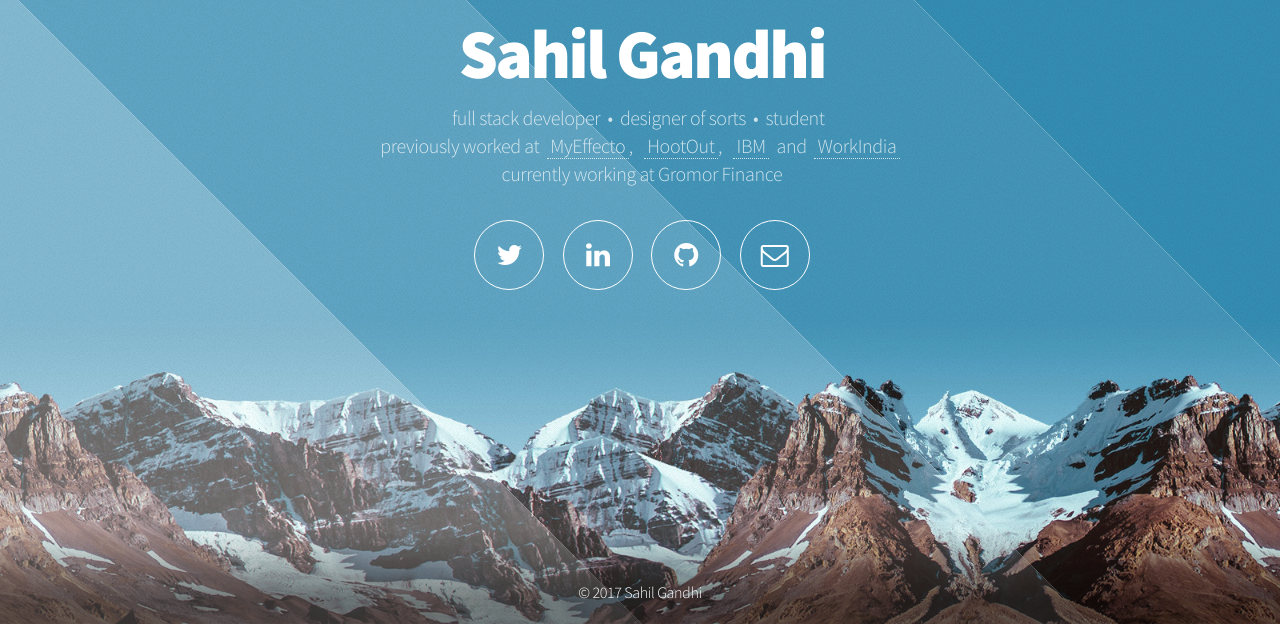
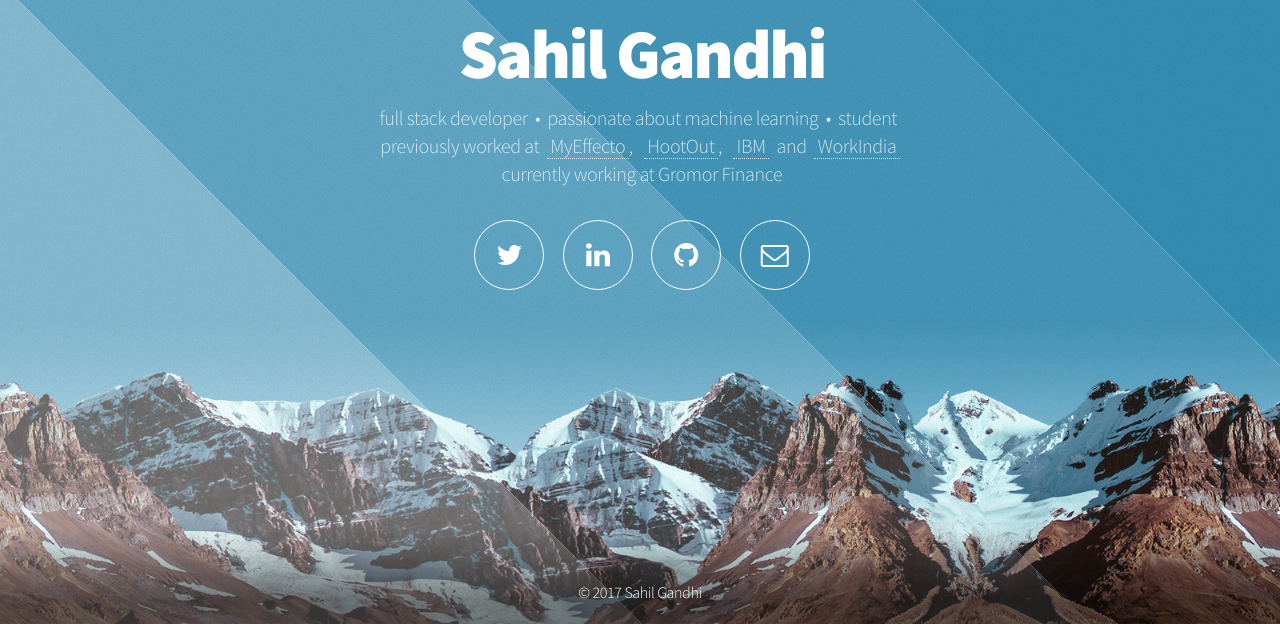
Before and after one commit to gandhisahil/gandhisahil.github.io, a Jekyll site: the page built from index.html, in a window 1280 px wide. Shown: the part 276-900 px from the top of the page. Built offline with Jekyll 4.4.1, drawn with Linux system fonts in a browser that asks for light colours.

Commit message:
Update index.html

```diff
--- a/index.html
+++ b/index.html
@@ -41,7 +41,7 @@ published: true
 						<!--<a href="/about">About</a>-->
 						<!--</h2>-->
 
-						<p>full stack developer &nbsp;&bull;&nbsp; designer of sorts &nbsp;&bull;&nbsp; student &nbsp; <br/> previously worked at &nbsp;<a href="http://myeffecto.com"> MyEffecto </a>,&nbsp; &nbsp;<a href="http://hootout.com"> HootOut </a>,&nbsp; &nbsp;<a href="http://ibm.com"> IBM </a>&nbsp; and &nbsp;<a href="http://workindia.in"> WorkIndia </a>&nbsp; <br/> currently working at Gromor Finance</p>
+						<p>full stack developer &nbsp;&bull;&nbsp; passionate about machine learning &nbsp;&bull;&nbsp; student &nbsp; <br/> previously worked at &nbsp;<a href="http://myeffecto.com"> MyEffecto </a>,&nbsp; &nbsp;<a href="http://hootout.com"> HootOut </a>,&nbsp; &nbsp;<a href="http://ibm.com"> IBM </a>&nbsp; and &nbsp;<a href="http://workindia.in"> WorkIndia </a>&nbsp; <br/> currently working at Gromor Finance</p>
 
 						<nav>
 							<ul>
@@ -56,12 +56,15 @@ published: true
 
 				<!-- Footer -->
 					<footer id="footer">
-						<span class="copyright">&copy; 2017 Sahil Gandhi <!-- Design: <a href="http://html5up.net">HTML5 UP</a>. --></span>
+						<span class="copyright">&copy; <span id="date-year"></span> Sahil Gandhi <!-- Design: <a href="http://html5up.net">HTML5 UP</a>. --></span>
 					</footer>
 
 			</div>
 		</div>
 	</body>
+	<script type="text/javascript">
+		document.getElementById("date-year").innerHTML = new Date().getFullYear();
+	</script>
 	<script type="text/javascript">
 		(function(i,s,o,g,r,a,m){i['GoogleAnalyticsObject']=r;i[r]=i[r]||function(){
 		(i[r].q=i[r].q||[]).push(arguments)},i[r].l=1*new Date();a=s.createElement(o),
```
